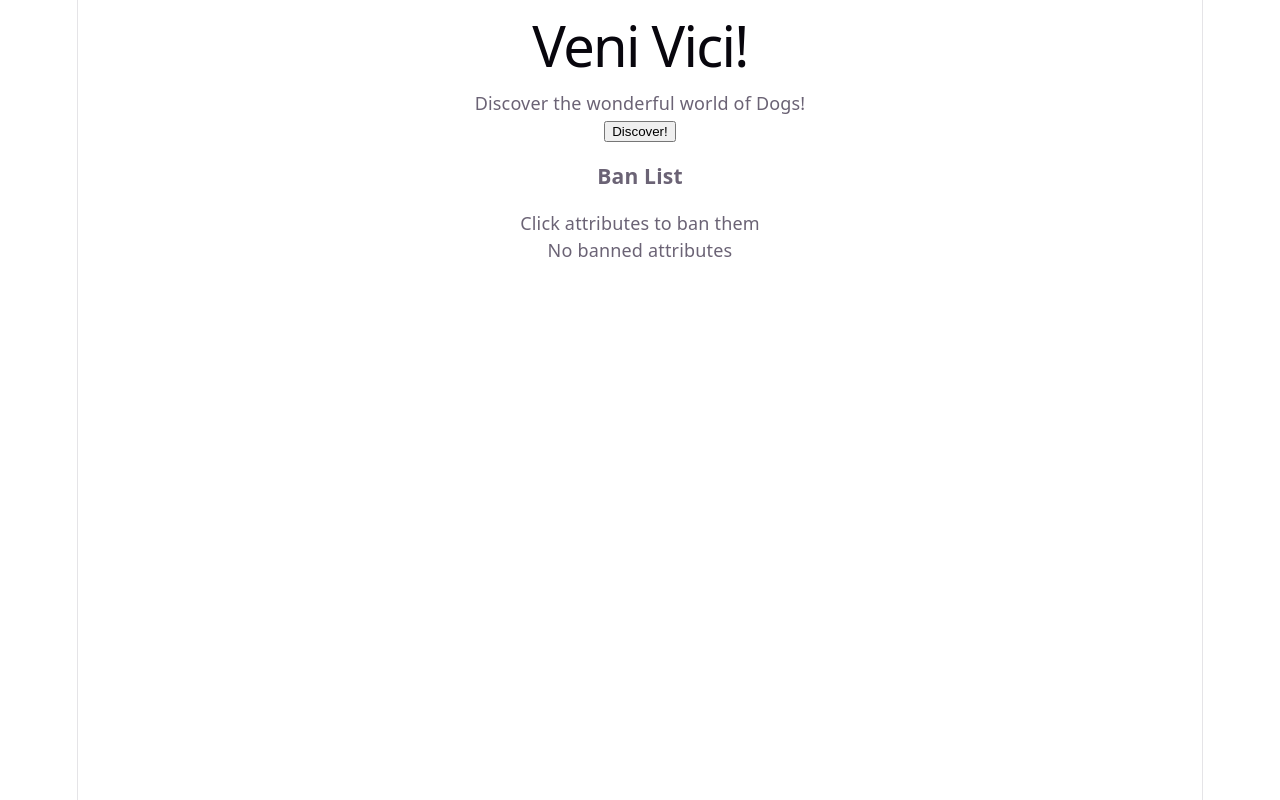
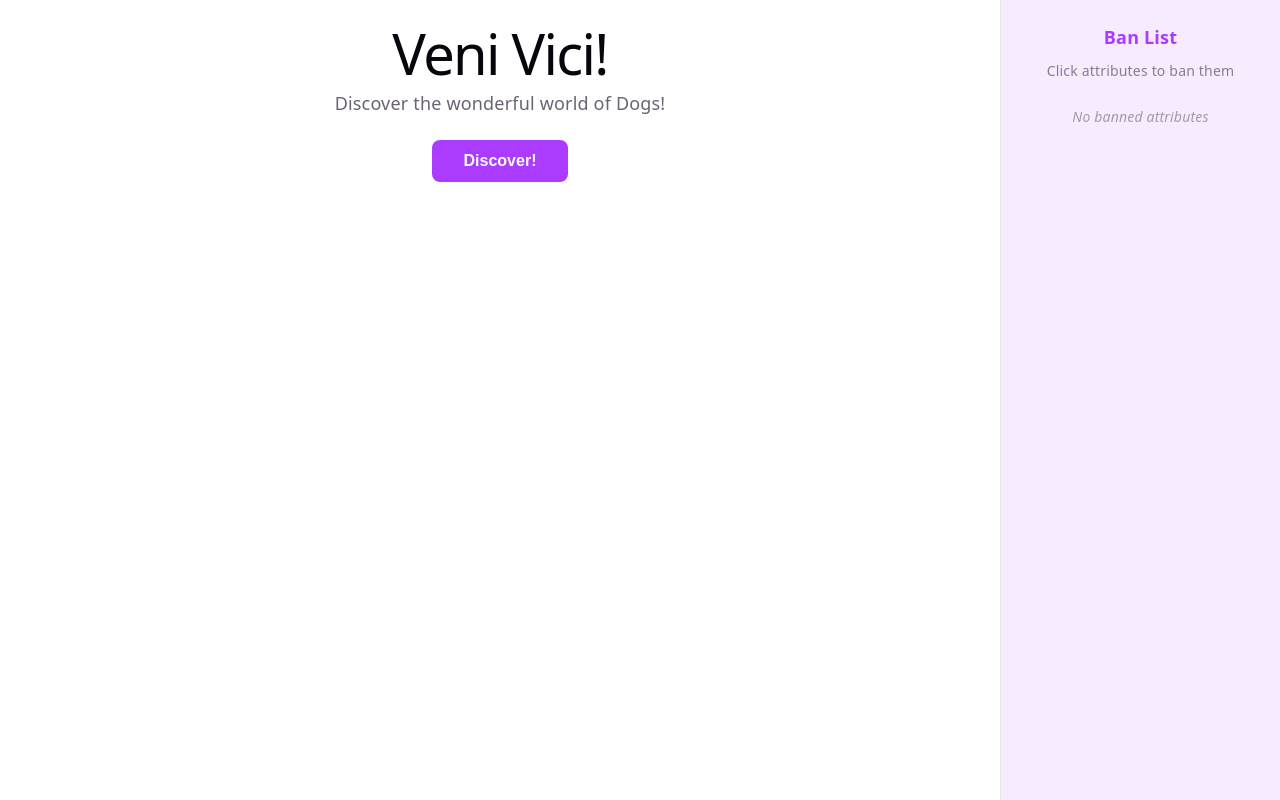
Before and after one commit to CodeMax05/repos, a React (Vite) app in the folder VeniVici/: page / in a window 1280 px wide. Built offline with nearby package versions, Linux system fonts and the light colour scheme.

Commit message:
Finished setting up the page to look nice and also added a wrapper for the list if page was too small

```diff
--- a/VeniVici/src/App.css
+++ b/VeniVici/src/App.css
@@ -1,20 +1,133 @@
-.counter {
+/* ── App wrapper ── */
+.app-wrapper {
+  width: 100%;
+  max-width: 1400px;
+  margin: 0 auto;
+}
+
+/* ── App container ── */
+.app-container {
+  display: flex;
+  flex-direction: row;
+  min-height: 100vh;
+  width: 100%;
+}
+
+.main-content {
+  flex: 1;
+  min-width: 0;
+  display: flex;
+  justify-content: center;
+}
+
+.content-wrapper {
+  width: 100%;
+  max-width: 800px;
+}
+
+/* ── Page layout ── */
+.doggy-page {
+  display: flex;
+  flex-direction: column;
+  align-items: center;
+  padding: 40px 20px;
+  gap: 24px;
+}
+
+.doggy-page h1 {
+  margin: 0;
+}
+
+.subtitle {
+  margin: 0;
+  color: var(--text);
+  font-size: 18px;
+}
+
+/* ── Discover button ── */
+button {
   font-size: 16px;
-  padding: 5px 10px;
-  border-radius: 5px;
+  padding: 12px 32px;
+  border-radius: 8px;
+  cursor: pointer;
+  background: var(--accent);
+  color: #fff;
+  border: none;
+  font-weight: 600;
+  transition: opacity 0.2s;
+}
+
+button:hover:not(:disabled) {
+  opacity: 0.85;
+}
+
+button:disabled {
+  opacity: 0.5;
+  cursor: not-allowed;
+}
+
+/* ── Dog card ── */
+.dog-card {
+  width: 100%;
+  max-width: 600px;
+  display: flex;
+  flex-direction: column;
+  border: 1px solid var(--border);
+  border-radius: 12px;
+  overflow: hidden;
+  box-shadow: var(--shadow);
+}
+
+.dog-image {
+  width: 100%;
+  max-height: 400px;
+  object-fit: cover;
+  display: block;
+}
+
+/* ── Breed info ── */
+.breed-info {
+  padding: 20px 24px;
+  text-align: left;
+  border-bottom: 1px solid var(--border);
+}
+
+.breed-info h2 {
+  margin: 0 0 12px;
+}
+
+.breed-details {
+  display: flex;
+  flex-direction: column;
+  gap: 6px;
+}
+
+.breed-details p {
+  margin: 0;
+  font-size: 15px;
+}
+
+/* ── Fun fact ── */
+.dog-fact {
+  padding: 20px 24px;
+  text-align: left;
+  background: var(--accent-bg);
+}
+
+.dog-fact h3 {
+  margin: 0 0 8px;
   color: var(--accent);
-  background: var(--accent-bg);
-  border: 2px solid transparent;
-  transition: border-color 0.3s;
-  margin-bottom: 24px;
+  font-size: 12px;
+  text-transform: uppercase;
+  letter-spacing: 0.1em;
+  font-weight: 700;
+}
 
-  &:hover {
-    border-color: var(--accent-border);
-  }
-  &:focus-visible {
-    outline: 2px solid var(--accent);
-    outline-offset: 2px;
-  }
+.dog-fact p {
+  margin: 0;
+  font-size: 15px;
+  line-height: 1.65;
+  font-style: italic;
 }
 
 .hero {
@@ -182,3 +295,91 @@
     border-right-color: var(--border);
   }
 }
+
+/* ── Ban List Panel ── */
+.ban-list-panel {
+  width: 280px;
+  min-width: 280px;
+  padding: 24px;
+  border-left: 1px solid var(--border);
+  background: var(--accent-bg);
+  min-height: 100vh;
+  overflow-y: auto;
+  box-sizing: border-box;
+}
+
+.ban-list-panel h3 {
+  margin: 0 0 8px;
+  color: var(--accent);
+  font-size: 18px;
+}
+
+.ban-list-subtitle {
+  margin: 0 0 20px;
+  font-size: 14px;
+  color: var(--text);
+  opacity: 0.8;
+}
+
+.ban-list-empty {
+  margin: 0;
+  font-size: 14px;
+  color: var(--text);
+  opacity: 0.6;
+  font-style: italic;
+}
+
+.ban-list-items {
+  display: flex;
+  flex-direction: column;
+  gap: 8px;
+}
+
+.ban-list-item {
+  display: inline-block;
+  padding: 8px 12px;
+  background: var(--accent);
+  color: #fff;
+  border-radius: 6px;
+  font-size: 14px;
+  cursor: pointer;
+  transition: opacity 0.2s;
+  user-select: none;
+}
+
+.ban-list-item:hover {
+  opacity: 0.85;
+}
+
+/* ── Clickable Attributes ── */
+.clickable-attribute {
+  color: var(--accent);
+  text-decoration: underline;
+  text-decoration-style: dotted;
+  cursor: pointer;
+  transition: opacity 0.2s;
+}
+
+.clickable-attribute:hover {
+  opacity: 0.7;
+}
+
+/* ── Responsive ── */
+@media (max-width: 900px) {
+  .app-container {
+    flex-direction: column;
+  }
+
+  .ban-list-panel {
+    width: 100%;
+    min-width: auto;
+    min-height: auto;
+    border-left: none;
+    border-top: 1px solid var(--border);
+  }
+
+  .ban-list-items {
+    flex-direction: row;
+    flex-wrap: wrap;
+  }
+}
--- a/VeniVici/src/index.css
+++ b/VeniVici/src/index.css
@@ -55,11 +55,10 @@ body {
 }
 
 #root {
-  width: 1126px;
+  width: 100%;
   max-width: 100%;
   margin: 0 auto;
   text-align: center;
-  border-inline: 1px solid var(--border);
   min-height: 100svh;
   display: flex;
   flex-direction: column;
```
